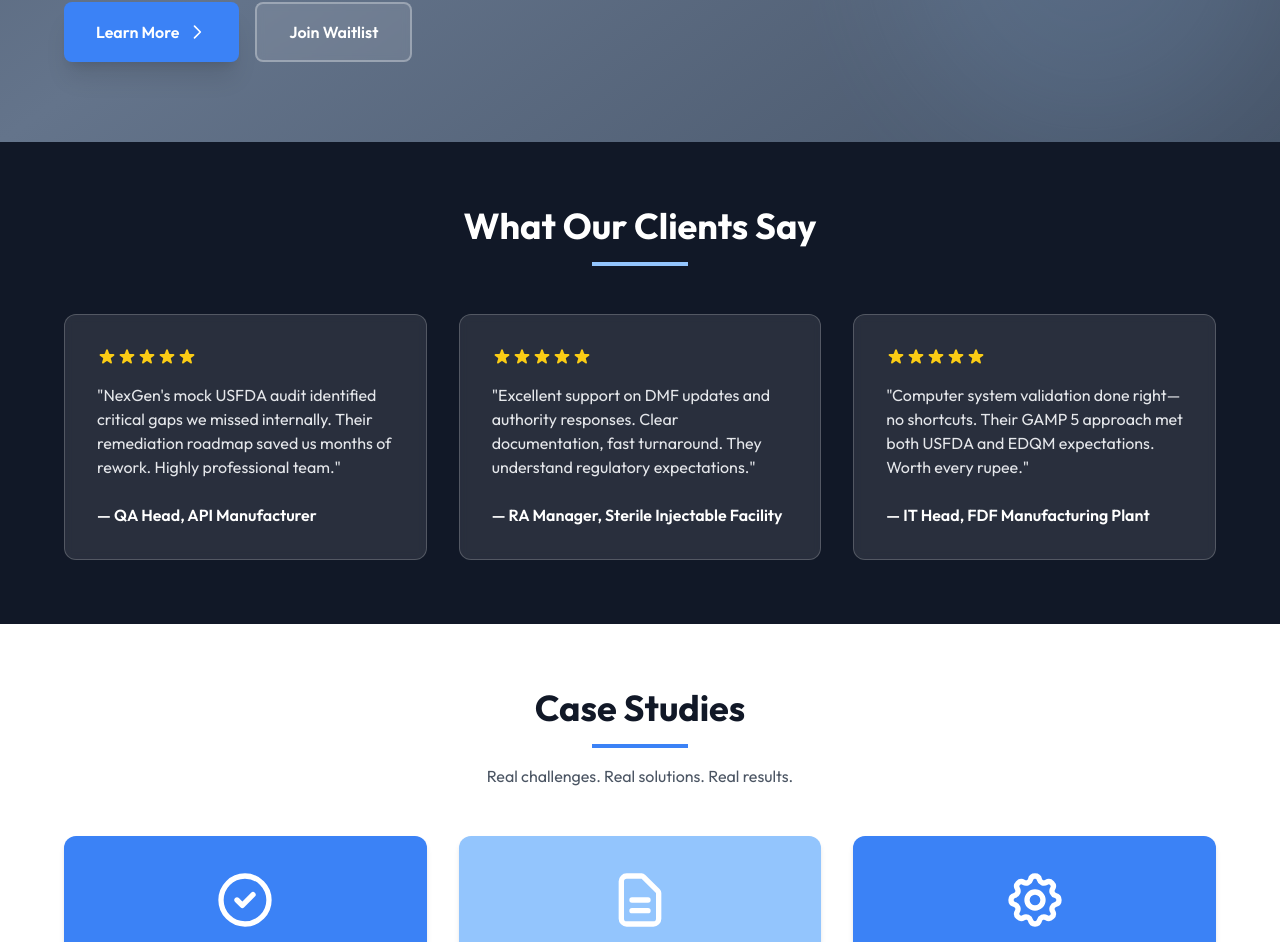
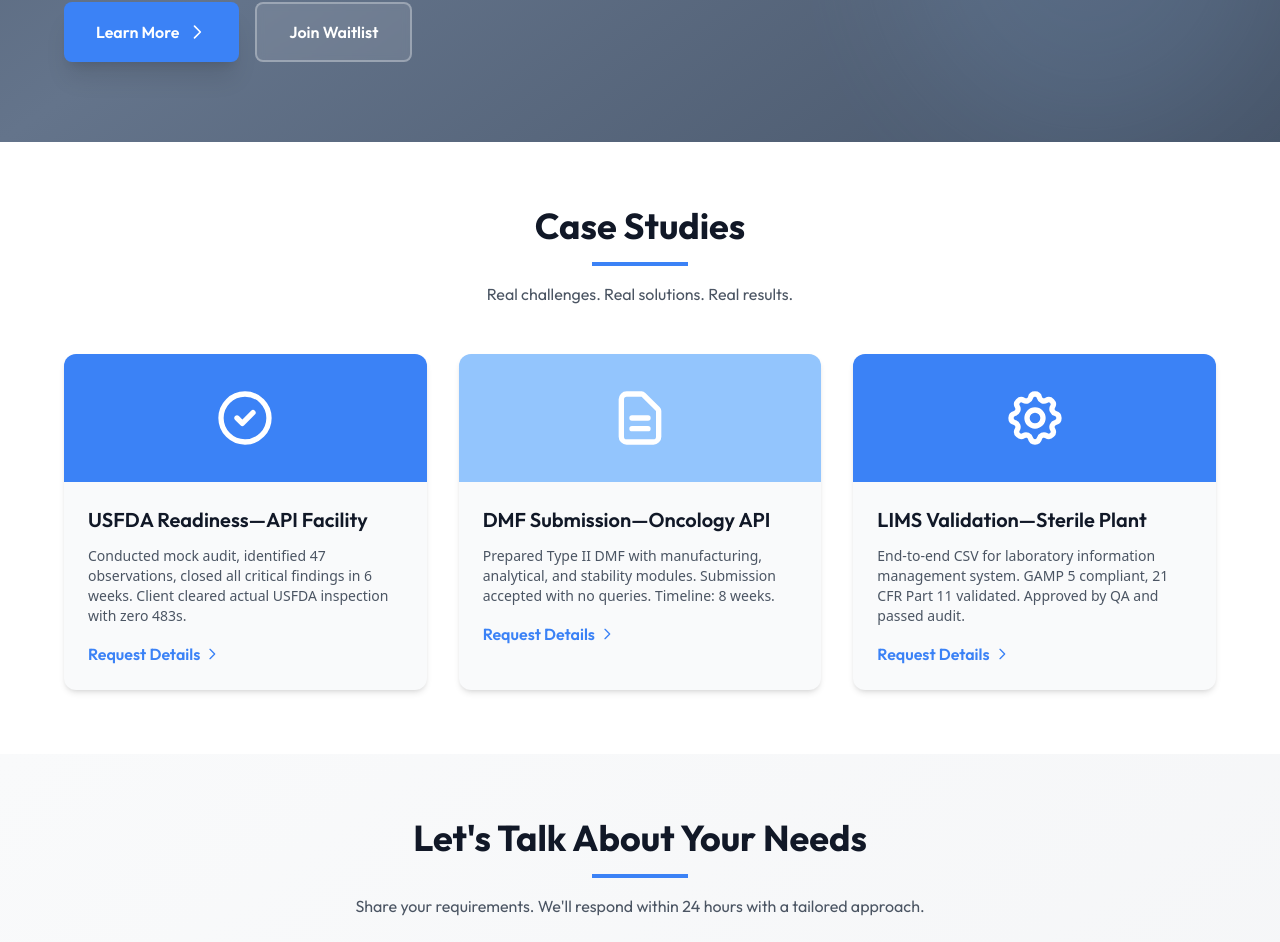
Before and after one commit to NexGen-PharmaSolutions/nexgenpharmasolutions, a React (Vite) app in the folder NGPS/: page / in a window 1280 px wide. Shown: the part 4092-5034 px from the top of the page. Built offline with nearby package versions, Linux system fonts and the light colour scheme.

Commit message:
client says

```diff
--- a/NGPS/src/screens/Home.jsx
+++ b/NGPS/src/screens/Home.jsx
@@ -623,62 +623,6 @@ const Home = () => {
           </div>
         </section>
 
-        {/*--------------------------------------- Testimonials Section ----------------------------------------------------------*/}
-        <section className="py-16 bg-[#111827] text-white">
-          <div className="container mx-auto px-4">
-            <div className="text-center mb-12">
-              <h2 className="text-3xl md:text-4xl font-bold outfit">
-                What Our Clients Say
-              </h2>
-              <div className="w-24 h-1 mx-auto my-4 bg-[#93C5FD]"></div>
-            </div>
-
-            <div className="grid grid-cols-1 md:grid-cols-3 gap-8 max-w-6xl mx-auto">
-              <div className="bg-white/10 backdrop-blur-sm rounded-xl p-8 border border-white/20">
-                <div className="flex mb-4">
-                  {[...Array(5)].map((_, i) => (
-                    <svg key={i} className="w-5 h-5 text-yellow-400" fill="currentColor" viewBox="0 0 20 20">
-                      <path d="M9.049 2.927c.3-.921 1.603-.921 1.902 0l1.07 3.292a1 1 0 00.95.69h3.462c.969 0 1.371 1.24.588 1.81l-2.8 2.034a1 1 0 00-.364 1.118l1.07 3.292c.3.921-.755 1.688-1.54 1.118l-2.8-2.034a1 1 0 00-1.175 0l-2.8 2.034c-.784.57-1.838-.197-1.539-1.118l1.07-3.292a1 1 0 00-.364-1.118L2.98 8.72c-.783-.57-.38-1.81.588-1.81h3.461a1 1 0 00.951-.69l1.07-3.292z" />
-                    </svg>
-                  ))}
-                </div>
-                <p className="text-gray-200 mb-6 italic outfit">
-                  "NexGen's mock USFDA audit identified critical gaps we missed internally. Their remediation roadmap saved us months of rework. Highly professional team."
-                </p>
-                <p className="font-semibold outfit">— QA Head, API Manufacturer</p>
-              </div>
-
-              <div className="bg-white/10 backdrop-blur-sm rounded-xl p-8 border border-white/20">
-                <div className="flex mb-4">
-                  {[...Array(5)].map((_, i) => (
-                    <svg key={i} className="w-5 h-5 text-yellow-400" fill="currentColor" viewBox="0 0 20 20">
-                      <path d="M9.049 2.927c.3-.921 1.603-.921 1.902 0l1.07 3.292a1 1 0 00.95.69h3.462c.969 0 1.371 1.24.588 1.81l-2.8 2.034a1 1 0 00-.364 1.118l1.07 3.292c.3.921-.755 1.688-1.54 1.118l-2.8-2.034a1 1 0 00-1.175 0l-2.8 2.034c-.784.57-1.838-.197-1.539-1.118l1.07-3.292a1 1 0 00-.364-1.118L2.98 8.72c-.783-.57-.38-1.81.588-1.81h3.461a1 1 0 00.951-.69l1.07-3.292z" />
-                    </svg>
-                  ))}
-                </div>
-                <p className="text-gray-200 mb-6 italic outfit">
-                  "Excellent support on DMF updates and authority responses. Clear documentation, fast turnaround. They understand regulatory expectations."
-                </p>
-                <p className="font-semibold outfit">— RA Manager, Sterile Injectable Facility</p>
-              </div>
-
-              <div className="bg-white/10 backdrop-blur-sm rounded-xl p-8 border border-white/20">
-                <div className="flex mb-4">
-                  {[...Array(5)].map((_, i) => (
-                    <svg key={i} className="w-5 h-5 text-yellow-400" fill="currentColor" viewBox="0 0 20 20">
-                      <path d="M9.049 2.927c.3-.921 1.603-.921 1.902 0l1.07 3.292a1 1 0 00.95.69h3.462c.969 0 1.371 1.24.588 1.81l-2.8 2.034a1 1 0 00-.364 1.118l1.07 3.292c.3.921-.755 1.688-1.54 1.118l-2.8-2.034a1 1 0 00-1.175 0l-2.8 2.034c-.784.57-1.838-.197-1.539-1.118l1.07-3.292a1 1 0 00-.364-1.118L2.98 8.72c-.783-.57-.38-1.81.588-1.81h3.461a1 1 0 00.951-.69l1.07-3.292z" />
-                    </svg>
-                  ))}
-                </div>
-                <p className="text-gray-200 mb-6 italic outfit">
-                  "Computer system validation done right—no shortcuts. Their GAMP 5 approach met both USFDA and EDQM expectations. Worth every rupee."
-                </p>
-                <p className="font-semibold outfit">— IT Head, FDF Manufacturing Plant</p>
-              </div>
-            </div>
-          </div>
-        </section>
-
         {/*--------------------------------------- Case Studies Preview Section ----------------------------------------------------------*/}
         <section className="py-16 bg-white">
           <div className="container mx-auto px-4">
```
